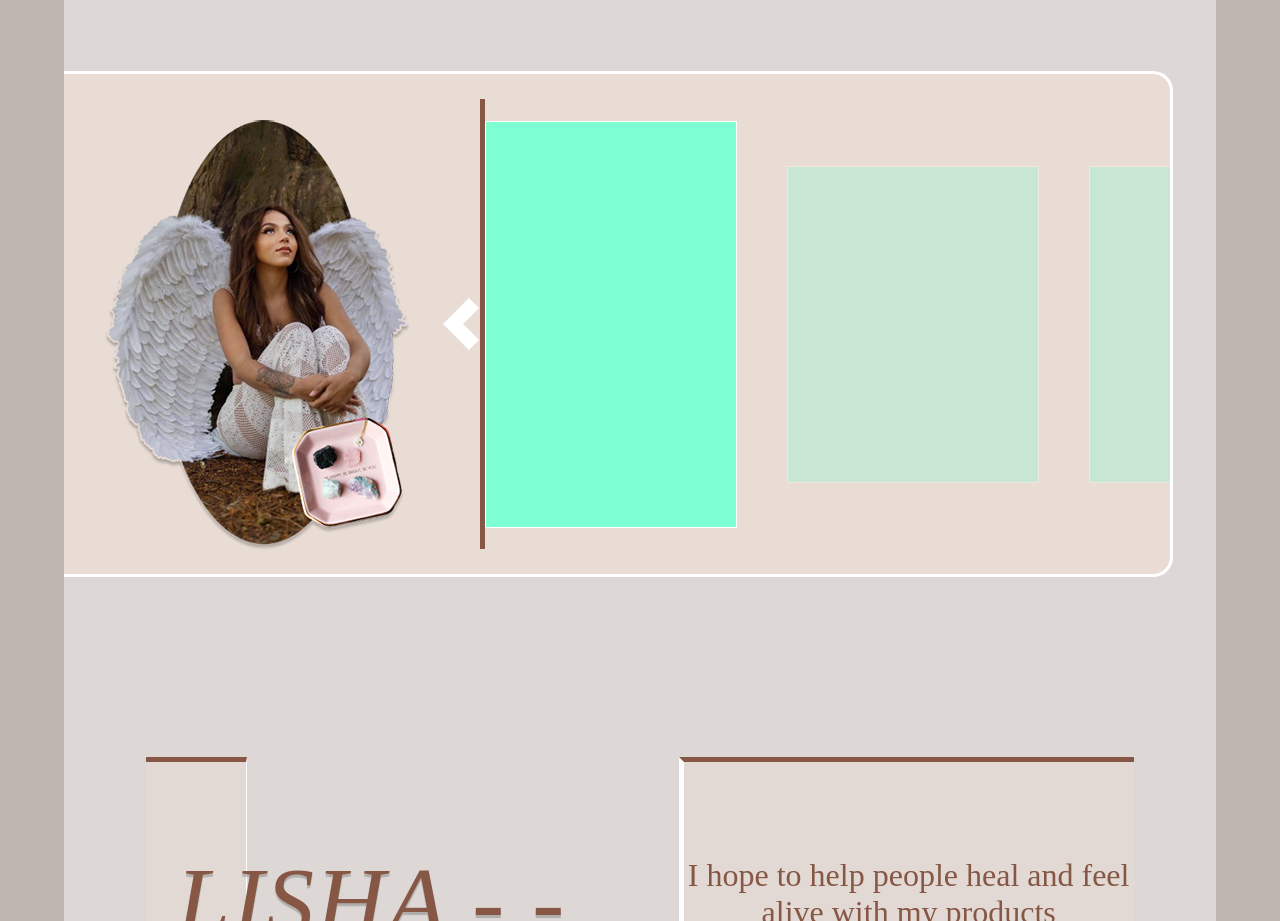
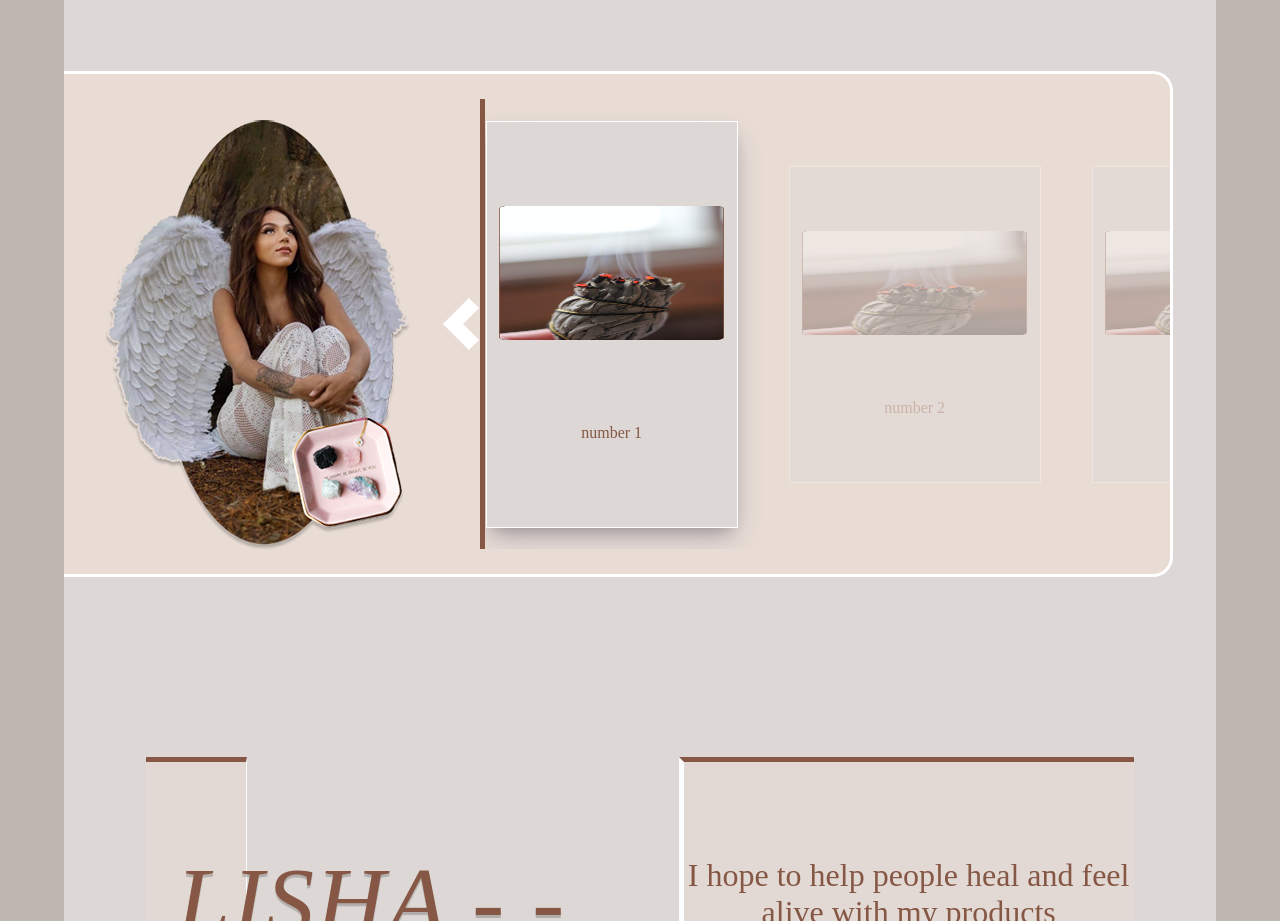
Before and after one commit to Jordaneddielinton93/Visions-Of-Peace-PayPal, a React (Create React App) app: page / in a window 1280 px wide. Shown: the part 1580-2501 px from the top of the page. Built offline with nearby package versions, Linux system fonts and the light colour scheme; a web font is replaced by a local one.

Commit message:
added a images to the cards from and object with brief discriptions

```diff
--- a/src/Components/Pages/LandingPage/components/Selling/RightSection/CardComps/CardComp.js
+++ b/src/Components/Pages/LandingPage/components/Selling/RightSection/CardComps/CardComp.js
@@ -1,11 +1,15 @@
 import { CardCompStyle } from "./CardComp.style";
 
-const CardComp = ({height,opacity}) => {
+const CardComp = ({height,opacity,boxShadow,image,discription}) => {
   return (
     <CardCompStyle
     height={height}
     opacity={opacity}
+    boxShadow={boxShadow}
     >
+      <img alt="" srcset={image} width="90%" height="33%" className="card-img"/>
+
+      {discription}
 
     </CardCompStyle>
    );
--- a/src/Components/Pages/LandingPage/components/Selling/RightSection/CardComps/CardComp.style.js
+++ b/src/Components/Pages/LandingPage/components/Selling/RightSection/CardComps/CardComp.style.js
@@ -3,13 +3,22 @@ import styled from "styled-components";
 export const CardCompStyle = styled.div`
   height: ${(prop)=>prop.height};
   min-width: 250px;
-  background-color: aquamarine;
+  background-color: #DDD8D5;
   border:thin solid white;
   margin-right: 50px;
+  margin-left: 1px;
   transition: 1s;
   opacity:${(prop)=>prop.opacity} ;
+  box-shadow:${(prop)=>prop.boxShadow} ;
+  display: flex;
+  flex-direction: column;
+  justify-content: space-evenly;
+  align-items: center;
   &:hover{
     transition: 0;
-    box-shadow: rgba(50, 50, 93, 0.25) 0px 13px 27px -5px, rgba(0, 0, 0, 0.3) 0px 8px 16px -8px;
+  }
+  & .card-img{
+    max-width: 100%;
+    max-height: 33%;
   }
 `
--- a/src/Components/Pages/LandingPage/components/Selling/RightSection/RightSection.js
+++ b/src/Components/Pages/LandingPage/components/Selling/RightSection/RightSection.js
@@ -7,7 +7,13 @@ import { useState } from "react";
 
 const RightSection = () => {
 
-  let imageArray=[img1,img1,img1,img1]
+  let imageArray=[
+    {img1:img1,discription:"number 1"},
+    {img1:img1,discription:"number 2"},
+    {img1:img1,discription:"number 3"},
+    {img1:img1,discription:"number 4"}
+
+  ]
 
   let [shownImg,setShownImg]=useState(0)
 
@@ -30,6 +36,10 @@ const RightSection = () => {
             return <CardComp
             opacity={index!==shownImg?"0.3":"1"}
             height={index!==shownImg?"70%":"90%"}
+            boxShadow={index!==shownImg?"none":"rgba(50, 50, 93, 0.25) 0px 13px 27px -5px, rgba(0, 0, 0, 0.3) 0px 8px 16px -8px;"}
+
+            image={item.img1}
+            discription={item.discription}
             />
           })}
 
--- a/src/Components/Pages/LandingPage/components/Selling/RightSection/RightSection.styles.js
+++ b/src/Components/Pages/LandingPage/components/Selling/RightSection/RightSection.styles.js
@@ -24,11 +24,11 @@ export const RightSectionStyle = styled.section`
       height: 60px;
       z-index: 10;
       left: -13px;
+      &:hover{
+        stroke-width:5px;
+      }
       & polygon{
         color: white;
-        font-size: 2rem;
-
-
       }
       &:hover{
         cursor: pointer;
```
